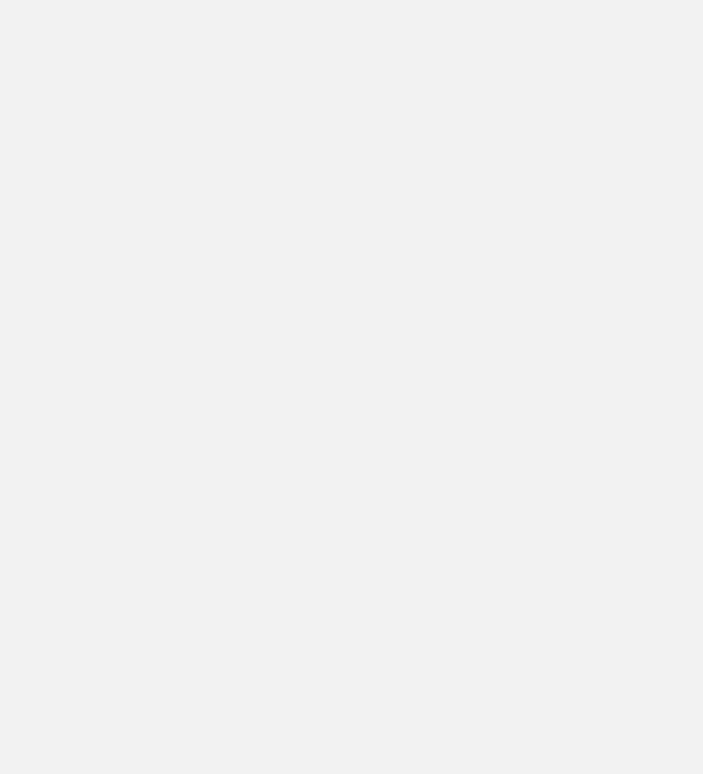
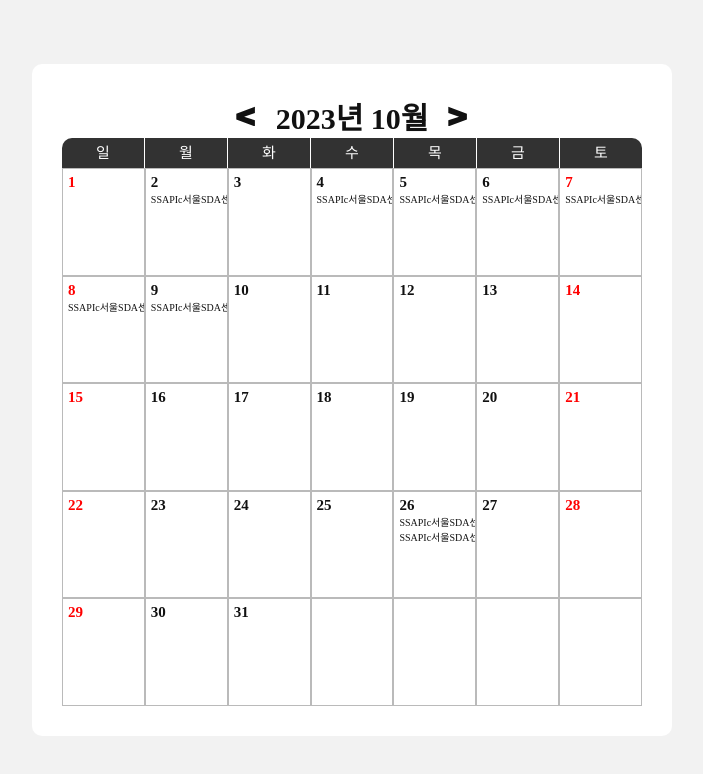
Before and after one commit to Multicampussa/LAAMS, a React (Create React App) app in the folder FE/laams/: page /test in a window 1280 px wide. Before the commit this address had no page. Shown: the top 774 px of the page, without its empty margins (288-991 px from the left). Built offline with nearby package versions, Linux system fonts and the light colour scheme.

Commit message:
Feat : 달력 컴포넌트 추가 - 추가 - 달력 컴포넌트 - FIXME - cumstomHook으로 간편화

```diff
--- /dev/null
+++ b/FE/laams/src/Components/Common/Calendar/Calendar.jsx
@@ -0,0 +1,88 @@
+import React, { useCallback, useMemo } from 'react'
+
+/*
+examList : 한달간 시험목록 (Object)
+  key : day
+  value : 해당 날의 시험목록 (List)
+curDate : 현재 날짜
+handleNext : 다음 달 호출 함수
+handlePrev : 이전 달 호출 함수
+
+
+*/
+const Calendar = ({examList,curDate,handleNext,handlePrev}) => {
+  //TODO : 해당 달의 첫날 반환
+  const getFirstDate = useCallback((date)=>{
+    return new Date(date.getFullYear(),(date.getMonth()),1);
+  },[]);
+
+  //TODO : 해당 달의 마지막날 반환
+  const getLastDate = useCallback((date)=>{
+    return new Date(date.getFullYear(),(date.getMonth()+1),0);
+  },[]);
+
+  //TODO : 해당 달의 주차 수 반환
+  const getWeek =  useCallback(() => {
+    const cur = getLastDate(curDate);
+    const currentDate = cur.getDate();
+    const firstDay = getFirstDate(cur).getDay();
+    return Math.ceil((currentDate + firstDay) / 7);
+  },[curDate,getLastDate,getFirstDate]);
+
+  //TODO : 달력 Div를 반환
+  const calendarItems = useMemo(()=>{
+    const temp = [];
+    let firstDate = getFirstDate(curDate);
+    let lastDate = getLastDate(curDate);
+    let key =  0;
+    for(let i = 0,iMax=firstDate.getDay(); i < iMax; i++){
+      temp.push(<div className='calendar-day' key={key++}></div>);
+    }
+
+    for(let i = 1,iEnd=lastDate.getDate(); i <= iEnd; i++){
+      const week = (firstDate.getDay()+i)%7;
+      temp.push(<div className='calendar-day' key={key++}>
+        <div className={week===0||week===1?"calendar-week-title":'calendar-day-title'}>{i}</div>
+        {
+          examList && examList[i]? <ul>
+            <li>
+              {
+                examList[i].map((e,idx)=><div key={idx}>{e.centerName}</div>)
+              }
+            </li>
+          </ul>: null
+        }
+      </div>);
+    }
+    for(let i = lastDate.getDay(); i < 6; i++){
+      temp.push(<div className='calendar-day' key={key++}></div>);
+    }
+    return temp;
+  },[getLastDate,getFirstDate,curDate,examList]);
+
+  return (
+    <article className='calendar'>
+      <div className='calendar-title'>
+        <button onClick={handlePrev} className='calendar-prev'><div className='hidden-text'>이전 달</div></button>
+        <div>{curDate.getFullYear()}년 {curDate.getMonth()+1}월</div>
+        <button onClick={handleNext} className='calendar-next'><div className='hidden-text'>다음 달</div></button>
+      </div>
+      <ul className='calendar-date'>
+        <li className='calendar-date-item'>일</li>
+        <li className='calendar-date-item'>월</li>
+        <li className='calendar-date-item'>화</li>
+        <li className='calendar-date-item'>수</li>
+        <li className='calendar-date-item'>목</li>
+        <li className='calendar-date-item'>금</li>
+        <li className='calendar-date-item'>토</li>
+      </ul>
+      <div className={`calendar-content-${getWeek()}`}>
+        {
+          calendarItems
+        }
+      </div>
+    </article>
+  )
+}
+
+export default Calendar
--- a/FE/laams/src/Components/Common/Header.jsx
+++ b/FE/laams/src/Components/Common/Header.jsx
@@ -42,7 +42,7 @@ const Header = () => {
         <Link to="/" className='header-menu-box-item'>전체 시험 일정</Link>
         <Link to="/" className='header-menu-box-item'>보상</Link>
         <Link to="/" className='header-menu-box-item'>에러리포트</Link>
-        <Link to="/" className='header-menu-box-item'>로그아웃</Link>
+        <Link to="/test" className='header-menu-box-item'>로그아웃</Link>
       </div>
     </>
   )
--- a/FE/laams/src/Components/Common/Router.jsx
+++ b/FE/laams/src/Components/Common/Router.jsx
@@ -7,6 +7,7 @@ import ManagerExamList from '../Manager/Exam/List.jsx';
 import ManagerRewardList from "../Manager/Reward/List.jsx";
 import ManagerErrorReportList from "../Manager/ErrorReport/List.jsx"
 import Join from '../User/Join.jsx';
+import Test from '../Test.jsx';
 const Router = () => {
   return (
     <>
@@ -44,6 +45,7 @@ const Router = () => {
             }
           />
           <Route path='/join' element={<Join/>} />
+          <Route path='/test' element={<Test/>} />
         </Routes>
       </BrowserRouter>
     </>
--- a/FE/laams/src/Components/Manager/Exam/Create/Center.jsx
+++ b/FE/laams/src/Components/Manager/Exam/Create/Center.jsx
@@ -81,7 +81,7 @@ const Center = ({setType,data}) => {
     }
 
     setType("exam");
-  },[setType]);
+  },[setType,data]);
 
   return (
     <>
--- a/FE/laams/src/Components/Manager/Exam/Create/Exam.jsx
+++ b/FE/laams/src/Components/Manager/Exam/Create/Exam.jsx
@@ -45,7 +45,7 @@ const Exam = ({setType,data}) => {
     }
 
     setType("time");
-  },[setType]);
+  },[setType,data]);
 
   //TODO : 이전페이지로 이동
   const handlePrev = useCallback(()=>{
--- /dev/null
+++ b/FE/laams/src/Components/Test.jsx
@@ -0,0 +1,43 @@
+import React, { useCallback, useState } from 'react'
+import Calendar from './Common/Calendar/Calendar'
+import useExamList from '../Hook/useExamList'
+const Test = () => {
+  const examList = useExamList();
+  const [curDate,setCurDate] = useState(new Date());
+
+  //TODO : 이전 달 호출
+  //FIXME : 데이터 갱신
+  const handlePrev = useCallback(()=>{
+    let year = curDate.getFullYear();
+    let month = curDate.getMonth();
+    if(month === 0){
+      month = 11;
+      year--;
+    }else{
+      month--;
+    }
+    setCurDate(new Date(year,month,1));
+  },[curDate]);
+
+  //TODO : 다음달 호출
+  //FIXME : 데이터 갱신
+  const handleNext = useCallback(()=>{
+    let year = curDate.getFullYear();
+    let month = curDate.getMonth();
+    if(month === 11){
+      month = 0;
+      year++;
+    }else{
+      month++;
+    }
+    setCurDate(new Date(year,month,1));
+  },[curDate])
+
+  return (
+    <div style={{width:"100%",padding:"5% 25%"}}>
+      <Calendar handleNext={handleNext} handlePrev={handlePrev} curDate={curDate} examList={examList}></Calendar>
+    </div>
+  )
+}
+
+export default Test
--- /dev/null
+++ b/FE/laams/src/Hook/useExamList.js
@@ -0,0 +1,112 @@
+
+const useExamList = () => {
+  const data = {};
+  const res = [
+    {
+      "no": 1,
+      "centerName": "SSAPIc서울SDA센터",
+      "examDate": "2023-10-26T09:52:22.119",
+      "managerNo": 1,
+      "managerName": "admin",
+      "examType": "SSAPIc",
+      "examLanguage": "English"
+    },
+    {
+      "no": 2,
+      "centerName": "SSAPIc서울SDA센터",
+      "examDate": "2023-10-26T09:52:39.776",
+      "managerNo": 1,
+      "managerName": "admin",
+      "examType": "SSAPIc",
+      "examLanguage": "English"
+    },
+    {
+      "no": 3,
+      "centerName": "SSAPIc서울SDA센터",
+      "examDate": "2023-10-02T15:00:00",
+      "managerNo": 1,
+      "managerName": "admin",
+      "examType": "SSAPIc",
+      "examLanguage": "English"
+    },
+    {
+      "no": 4,
+      "centerName": "SSAPIc서울SDA센터",
+      "examDate": "2023-10-04T15:00:00",
+      "managerNo": 1,
+      "managerName": "admin",
+      "examType": "SSAPIc",
+      "examLanguage": "English"
+    },
+    {
+      "no": 5,
+      "centerName": "SSAPIc서울SDA센터",
+      "examDate": "2023-10-05T15:00:00",
+      "managerNo": 1,
+      "managerName": "admin",
+      "examType": "SSAPIc",
+      "examLanguage": "English"
+    },
+    {
+      "no": 6,
+      "centerName": "SSAPIc서울SDA센터",
+      "examDate": "2023-10-06T15:00:00",
+      "managerNo": 1,
+      "managerName": "admin",
+      "examType": "SSAPIc",
+      "examLanguage": "English"
+    },
+    {
+      "no": 7,
+      "centerName": "SSAPIc서울SDA센터",
+      "examDate": "2023-10-07T15:00:00",
+      "managerNo": 1,
+      "managerName": "admin",
+      "examType": "SSAPIc",
+      "examLanguage": "English"
+    },
+    {
+      "no": 8,
+      "centerName": "SSAPIc서울SDA센터",
+      "examDate": "2023-10-08T15:00:00",
+      "managerNo": 1,
+      "managerName": "admin",
+      "examType": "SSAPIc",
+      "examLanguage": "English"
+    },
+    {
+      "no": 9,
+      "centerName": "SSAPIc서울SDA센터",
+      "examDate": "2023-10-09T15:00:00",
+      "managerNo": 1,
+      "managerName": "admin",
+      "examType": "SSAPIc",
+      "examLanguage": "English"
+    }
+  ];
+
+  res.forEach(e=>{
+    const date = new Date(e.examDate);
+    const temp = data[date.getDate()];
+    if(temp){
+      data[date.getDate()].push({
+        centerName : e.centerName,
+        examDate : new Date(e.examDate),
+        managerName: e.managerName,
+        examType : e.examType,
+        examLanguage : e.examLanguage
+      });
+    }else{
+      data[date.getDate()]=[{
+        centerName : e.centerName,
+        examDate : new Date(e.examDate),
+        managerName: e.managerName,
+        examType : e.examType,
+        examLanguage : e.examLanguage
+      }];
+    }
+  })
+  return data;
+}
+
+export default useExamList;
--- /dev/null
+++ b/FE/laams/src/style/component/_calendar.scss
@@ -0,0 +1,85 @@
+.calendar{
+  box-sizing: border-box;
+  background-color: $color-white;
+  border-radius: 1rem;
+  width: 100%;
+  height: 100%;
+  padding: 3rem;
+  display: flex;
+  flex-direction: column;
+  &-title{
+    display: flex;
+    justify-content: center;
+    align-items: center;
+    font-size: 3rem;
+    font-weight: 900;
+    gap: 2rem;
+  }
+  &-prev{
+    width: 2rem;
+    height: 2rem;
+    background-repeat: no-repeat;
+    background-size: cover;
+    background-image: url("../../assets/images/Prev.svg");
+  }
+  &-next{
+    width: 2rem;
+    height: 2rem;
+    background-repeat: no-repeat;
+    background-size: cover;
+    background-image: url("../../assets/images/Next.svg");
+  }
+  &-date{
+    display: grid;
+    grid-template-columns: repeat(7,1fr);
+    font-size: 1.5rem;
+    height: 3rem;
+    line-height: 3rem;
+    text-align: center;
+    border-radius: 1rem 1rem 0 0;
+    grid-column-gap: 0.1rem;
+    overflow: hidden;
+    &-item{
+      background-color: $color-black-light;
+      color: $color-white;
+    }
+  }
+  &-week{
+    &-title{
+      color: $color-red;
+      font-size: 1.5rem;
+      font-weight: 900;
+    }
+  }
+  &-day{
+    border: 1px solid $color-gray-light;
+    box-sizing: border-box;
+    padding: 0.5rem;
+    overflow: hidden;
+    white-space: nowrap;
+    text-overflow: ellipsis;
+    word-break: break-all;
+    &-title{
+      font-size: 1.5rem;
+      font-weight: 900;
+    }
+  }
+  &-content-4{
+    flex: 1;
+    display: grid;
+    grid-template-columns: repeat(7,1fr);
+    grid-template-rows: repeat(4,1fr);
+  }
+  &-content-5{
+    flex: 1;
+    display: grid;
+    grid-template-columns: repeat(7,1fr);
+    grid-template-rows: repeat(5,1fr);
+  }
+  &-content-6{
+    flex: 1;
+    display: grid;
+    grid-template-columns: repeat(7,1fr);
+    grid-template-rows: repeat(6,1fr);
+  }
+}
--- a/FE/laams/src/style/main.scss
+++ b/FE/laams/src/style/main.scss
@@ -19,4 +19,5 @@
 
 @import "font/font";
 
-@import "component/examCreate"
+@import "component/examCreate";
+@import "component/calendar";
```
Also changed, not shown: FE/laams/src/assets/images/Next.svg (added), FE/laams/src/assets/images/Prev.svg (added).
